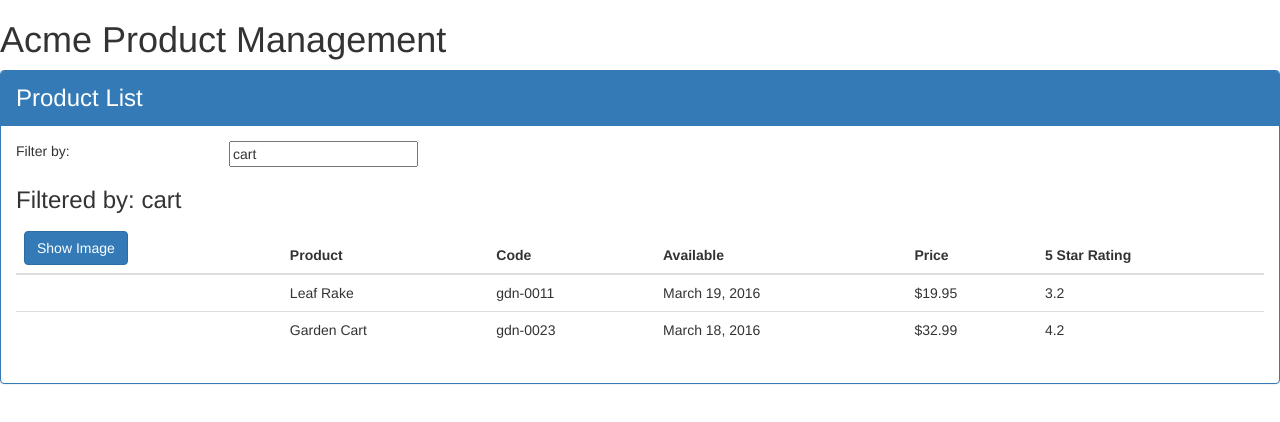
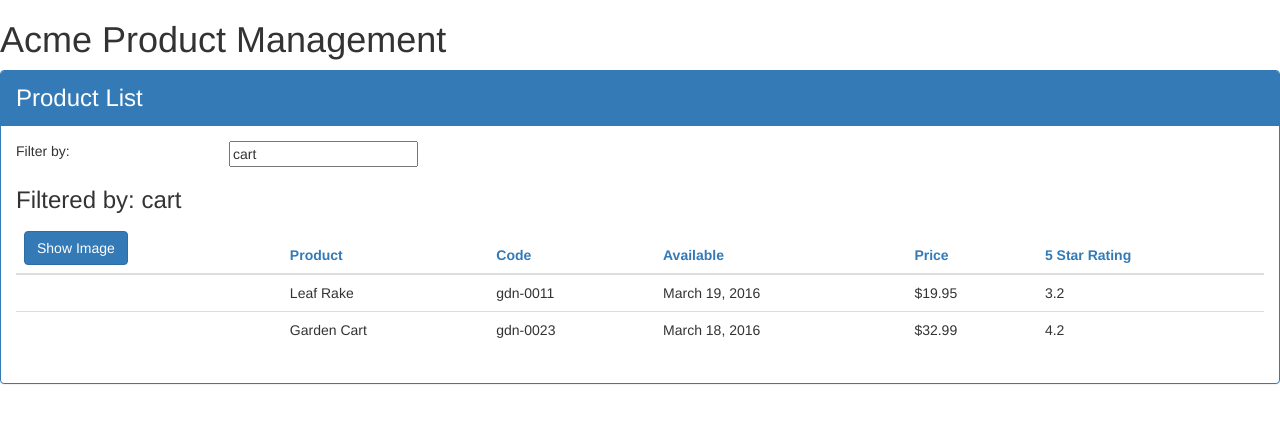
Before and after one commit to efrenjose/apm-angular, an Angular app: page /product/1 in a window 1280 px wide. Shown: the top 422 px of the page. Built offline with nearby package versions, Linux system fonts and the light colour scheme.

Commit message:
Add product interface to use as data type and support strong typing. Add encapsulated styles and a lifecycle hook.

```diff
--- /dev/null
+++ b/src/app/products/product-list.component.css
@@ -0,0 +1,3 @@
+thead {
+    color: #337AB7;
+}
--- a/src/app/products/product-list.component.ts
+++ b/src/app/products/product-list.component.ts
@@ -1,18 +1,20 @@
 
-import { Component } from '@angular/core';
+import { Component, OnInit } from '@angular/core';
+import { IProduct } from './product';
 
 @Component({
     selector: 'pm-products',
-    templateUrl: './product-list.component.html'
+    templateUrl: './product-list.component.html',
+    styleUrls: ['./product-list.component.css']
 })
 
-export class ProductListComponent {
+export class ProductListComponent implements OnInit{
     pageTitle: string = 'Product List';
     imageWidth: number = 50;
     imageMargin: number = 2;
     showImage: boolean = false;
     listFilter: string = 'cart';
-    products: any[] = [
+    products: IProduct[] = [
         {
             "productId": 1,
             "productName": "Leaf Rake",
@@ -38,4 +40,8 @@
     toggleImage(): void {
         this.showImage = !this.showImage;
     }
+
+    ngOnInit(): void {
+        console.log('on init');
+    }
 }
--- /dev/null
+++ b/src/app/products/product.ts
@@ -0,0 +1,10 @@
+export interface IProduct {
+    productId: number;
+    productName: string;
+    productCode: string;
+    releaseDate: string;
+    price: number;
+    description: string;
+    starRating: number;
+    imageUrl: string;
+}
```
